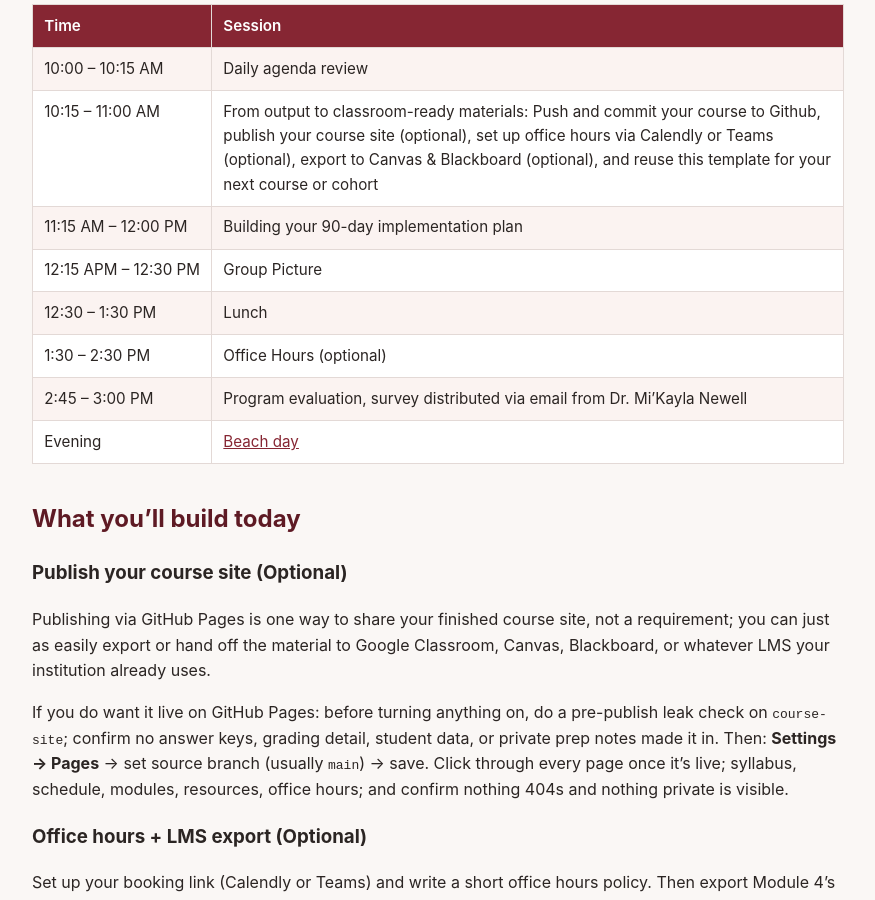
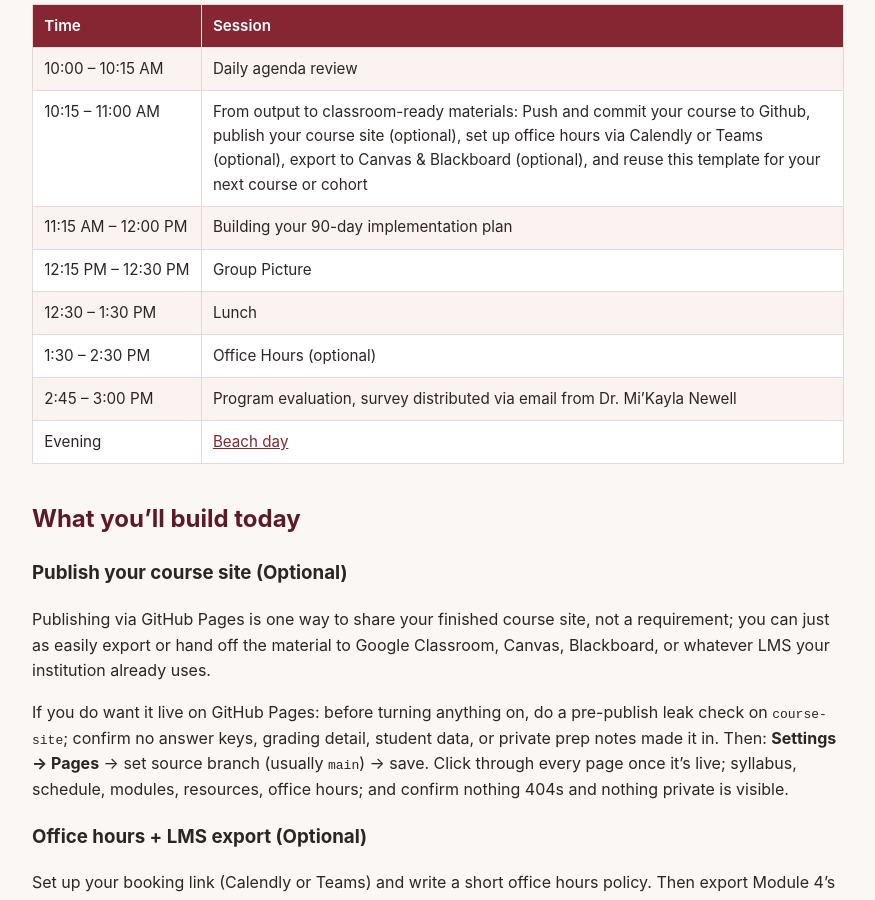
Before and after one commit to whitneynelson/nairr-teaching-innovation, a Jekyll site: the page built from day-5.md, in a window 1280 px wide and 900 px high, scrolled down 414 px. Shown: the whole window, without its empty margins (202-1077 px from the left). Built offline with Jekyll 4.4.1, drawn with Linux system fonts in a browser that asks for light colours.

Commit message:
Fix typo in time format for group picture

```diff
--- a/day-5.md
+++ b/day-5.md
@@ -13,7 +13,7 @@ title: Day 5
 | 10:00 – 10:15 AM | Daily agenda review |
 | 10:15 – 11:00 AM | From output to classroom-ready materials: Push and commit your course to Github, publish your course site (optional), set up office hours via Calendly or Teams (optional), export to Canvas & Blackboard (optional), and reuse this template for your next course or cohort |
 | 11:15 AM – 12:00 PM | Building your 90-day implementation plan |
-| 12:15 APM – 12:30 PM | Group Picture|
+| 12:15 PM – 12:30 PM | Group Picture|
 | 12:30 – 1:30 PM | Lunch |
 | 1:30 – 2:30 PM | Office Hours (optional) |
 | 2:45 – 3:00 PM | Program evaluation, survey distributed via email from Dr. Mi'Kayla Newell |
```
